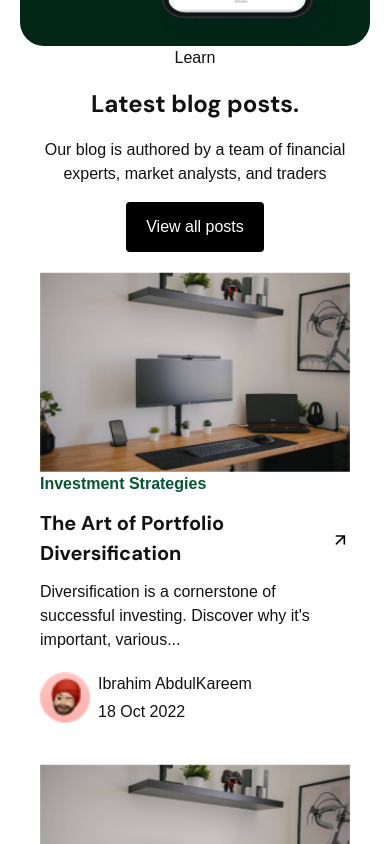
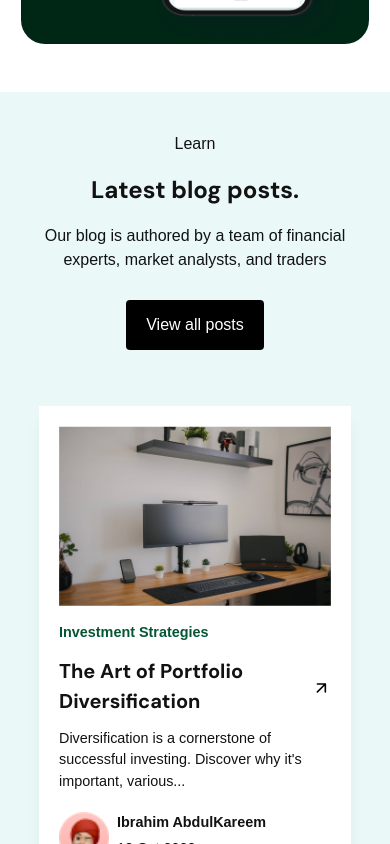
Before and after one commit to IdrisDY/BG-SEC, a Next.js app: page / in a window 390 px wide. Shown: the part 3220-4064 px from the top of the page. Built offline with nearby package versions, Linux system fonts and the light colour scheme; a web font is replaced by a local one.

Commit message:
blog sections add mobile

```diff
--- a/app/page.js
+++ b/app/page.js
@@ -6,8 +6,8 @@ import styled from "styled-components";
 import Button from "@/components/button";
 export default function Home() {
   return (
-    <main className="min-h-screen px-[1.25em] lg:px-[112px]   ">
-      <HeroSection className="flex flex-col gap-2 items-center">
+    <main className="min-h-screen ">
+      <HeroSection className="flex flex-col px-[1.25em] lg:px-[112px] gap-2 items-center">
         <div className="rounded-lg w-fit gap-1 text-[.7em] lg:text-[1em] py-2 px-1 border">
           <span className="rounded-lg border p-1">New feature</span>
           <span>Check out the new dashboard -? </span>
@@ -45,11 +45,11 @@ export default function Home() {
         </div>
       </HeroSection>
       {/* overplay */}
-      <section className=" w-[90%]  lg:w-[60%] m-auto">
+      <section className=" w-[90%]   lg:w-[60%] m-auto">
         <img src="/overplay.jpg" alt="overlay" />
       </section>
-      {/*  */}
-      <section className={` flex flex-col mt-10  gap-4 text-center`}>
+      {/* Total  */}
+      <section className={` flex px-[1.25em] lg:px-[112px] flex-col mt-10  gap-4 text-center`}>
         <h2
           className={`${DMFont.className} text-[1.5rem] m-auto leading-8 font-[500] lg:text-[1.9rem] `}
         >
@@ -98,7 +98,7 @@ export default function Home() {
         </div>
       </section>
       {/* About Us */}
-      <section className="flex flex-col lg:gap-10 lg:grid grid-cols-2 ">
+      <section className="flex flex-col px-[1.25em] lg:px-[112px] lg:gap-10 lg:grid grid-cols-2 ">
         <article className="hidden lg:flex flex-col ">
           <span>About Us</span>
           <h2
@@ -193,7 +193,7 @@ export default function Home() {
         </div>
       </section>
       {/* Product */}
-      <section className="px-2 mt-[85px] lg:mt-[128px] flex justify-between flex-col lg:flex-row-reverse ">
+      <section className=" mt-[85px] lg:mt-[128px] px-[1.3em] lg:px-[112px]  flex justify-between flex-col lg:flex-row-reverse ">
         <div className="flex lg:w-2/5 w-[90%] m-auto lg:m-0  gap-2 flex-col lg:items-start items-center">
           <span>Product</span>
           <h2
@@ -234,7 +234,8 @@ export default function Home() {
       </section>
 
       {/* Advisor */}
-      <section className="bg-[#002616] lg:min-h-[70vh] gap-5 lg:gap-0 mt-28 rounded-3xl px-4 pt-8 pb-0 lg:pl-16  lg:pt-10 flex flex-col lg:flex-row justify-start  lg:justify-between">
+      <section className="px-[1.3rem] lg:px-[112px]" >
+      <div className="bg-[#002616]   lg:min-h-[70vh] gap-5 lg:gap-0 mt-28 rounded-3xl  pt-8 pb-0 lg:pl-16  lg:pt-10 flex flex-col lg:flex-row justify-start  lg:justify-between">
         <div className="flex  items-center lg:items-start justify-center gap-5 flex-col">
           <h2
             className={`${DMFont.className} w-[85%] lg:w-auto text-center text-[1.5rem] text-white lg:text-[1.9rem] `}
@@ -284,19 +285,20 @@ export default function Home() {
             alt="advisor guide"
           />
         </div>
+      </div>
       </section>
+      {/* Blog Posts */}
+      <section className="mt-12 pt-10 pb-[100px] lg:px-[112px] flex flex-col gap-14 lg:bg-transparent bg-fade_green_landing" >
 
-      {/* Blog Posts */}
-      <section>
-        <div className="flex flex-col gap-4 items-center">
-          <div className="flex flex-col gap-4 items-center">
+        <div className="flex flex-col  lg:flex-row lg:justify-between gap-7 items-center lg:items-start">
+          <div className="flex flex-col gap-4 lg:items-start items-center">
             <span> Learn</span>{" "}
             <h2
-              className={`${DMFont.className} w-[85%] lg:w-auto text-center text-[1.5rem] lg:text-[1.9rem] `}
+              className={`${DMFont.className} w-[85%] lg:w-auto lg:text-left  text-center text-[1.5rem] lg:text-[1.9rem] `}
             >
               Latest blog posts.
             </h2>
-            <p className="text-center">
+            <p className="text-center lg:text-left lg:w-[90%] lg:mr-auto lg:ml-0 w-4/5 m-auto ">
               Our blog is authored by a team of financial experts, market
               analysts, and traders
             </p>
@@ -304,20 +306,27 @@ export default function Home() {
           <Button text="View all posts" />
         </div>
 
+<div  className="flex flex-col lg:flex-row gap-7 lg:justify-between lg:gap-0" >
         {Array.from({ length: 3 }).map((item) => {
           return (
-            <div className="p-5">
-              <div className="relative  h-[200px]">
+            <div className=" w-4/5 lg:w-[30%] m-auto lg:m-0 shadow-custom1 flex flex-col gap-4 bg-white p-5">
+              <div className="relative  h-[180px]">
                 <Image layout="fill" src="/blogImg.png" alt="blog image" />
               </div>
               <div className="flex gap-5  flex-col">
-                <div className="flex flex-col gap-3" >
-                  <span className="text-dark_green_90 font-[600]" > Investment Strategies</span>
+                <div className="flex flex-col gap-3">
+                  <span className="text-dark_green_90 text-[.9rem] font-[600]">
+                    {" "}
+                    Investment Strategies
+                  </span>
                   <div className="flex justify-between">
-                    <h3 className={`${DMFont.className} text-[1.25rem]`} > The Art of Portfolio Diversification </h3>
+                    <h3 className={`${DMFont.className} text-[1.25rem]`}>
+                      {" "}
+                      The Art of Portfolio Diversification{" "}
+                    </h3>
                     <img src="/arrowblogicon.svg" alt="arrow icon" />
                   </div>
-                  <p>
+                  <p className="text-[.9rem]" >
                     Diversification is a cornerstone of successful investing.
                     Discover why it's important, various...
                   </p>
@@ -328,8 +337,8 @@ export default function Home() {
                     src="/blogposter.png"
                     alt="blogposter img"
                   />
-                  <div className="flex flex-col gap-1 ">
-                    <span> Ibrahim AbdulKareem </span>
+                  <div className="flex text-[.9rem] flex-col gap-1 ">
+                    <span className="font-[600]" > Ibrahim AbdulKareem </span>
                     <span>18 Oct 2022</span>
                   </div>
                 </div>
@@ -337,6 +346,7 @@ export default function Home() {
             </div>
           );
         })}
+        </div>
       </section>
     </main>
   );
--- a/tailwind.config.js
+++ b/tailwind.config.js
@@ -17,7 +17,12 @@ module.exports = {
         'font_black':'#131414',
         'footer_bg':'#02150D',
         'green_60' : '#96CCCC',
+        'fade_green_landing':'#EAF8F8',
         'dark_green_90':'#045634'
+      }
+      ,
+      boxShadow:{
+        custom1:'0px 12px 16px -4px #10182814'
       }
     },
   },
```
